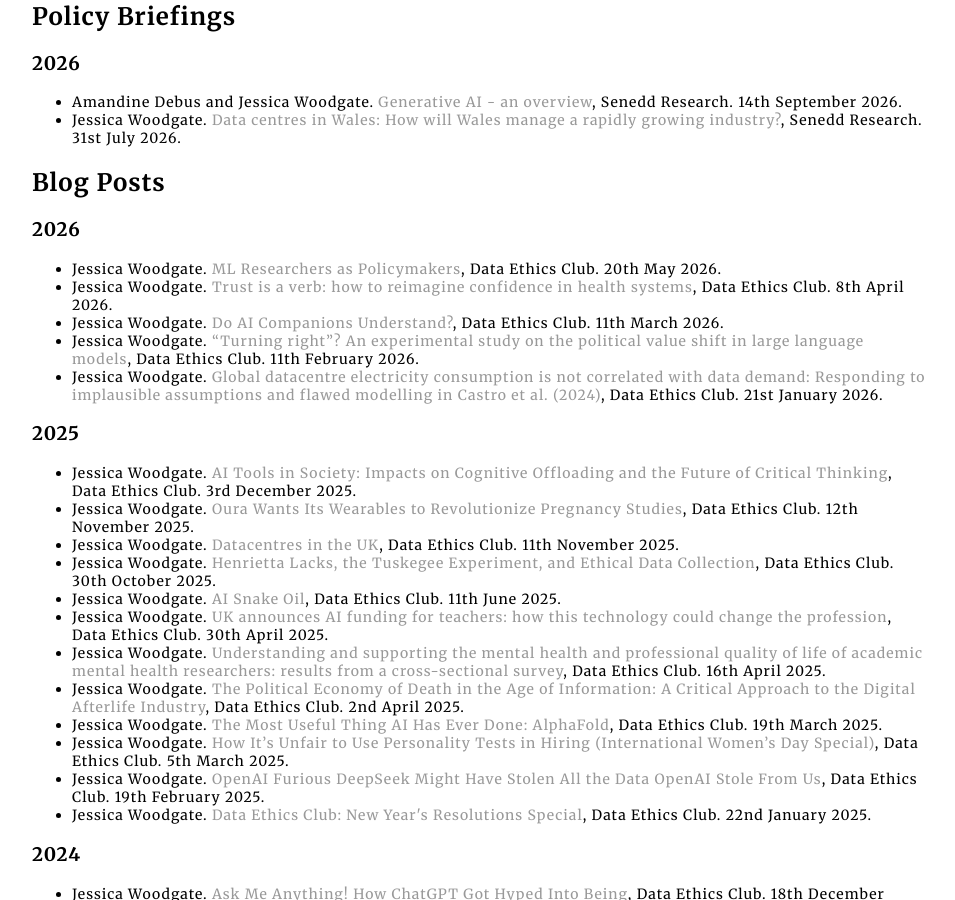
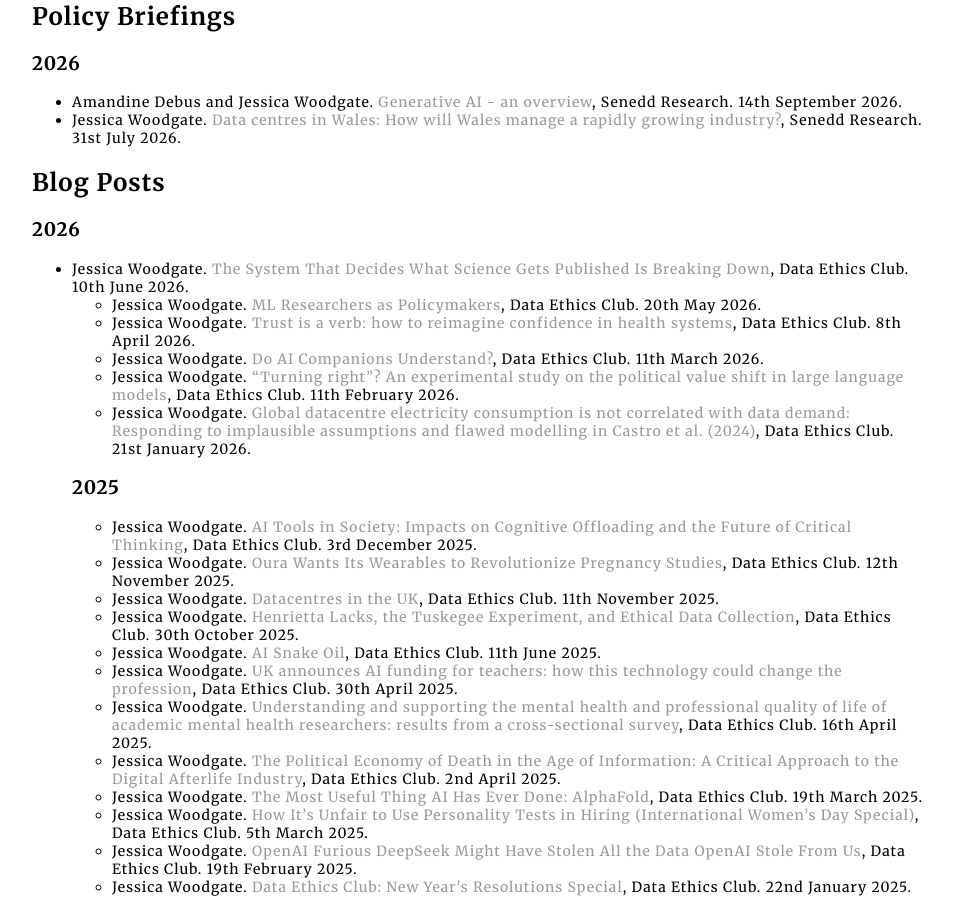
Before and after one commit to jessica-woodgate/jessica-woodgate.github.io, a Jekyll site: the page built from docs/publications/index.html, in a window 1280 px wide and 900 px high, scrolled down 1044 px. Shown: the whole window, without its empty margins (160-1115 px from the left). Built offline with Jekyll 4.4.1, drawn with Linux system fonts in a browser that asks for light colours.

Commit message:
AIA alginment reviewing and system that decides blog posts

```diff
--- a/docs/cv/index.html
+++ b/docs/cv/index.html
@@ -203,6 +203,9 @@
 						<li>Created internal guidance on using AI ethically and effectively, advised on organisational AI policies, authored and co-authored two research briefings, answered enquiries from Members of Senedd, and assisted development on internal AI tools</li>
 					</ul>
 
+					<h3>PC Member, <a href="https://aaai.org/conference/aaai/aaai-27/aia-call/">AAAI AIA track 2027</a></h3>
+					<i class="dates">October 2026</i>
+
 					<h3>PC Member, <a href="https://aaai.org/conference/aaai/aaai-27/">AAAI 2027</a></h3>
 					<i class="dates">August 2026</i>
 
--- a/docs/publications/index.html
+++ b/docs/publications/index.html
@@ -83,6 +83,11 @@
         </ul>
         <h2>Blog Posts</h2>
         <h3>2026</h3>
+        <ul class="publications-list">
+            <li>Jessica Woodgate.
+                <a href="https://dataethicsclub.com/write_ups/2026-06-10_writeup.html">The System That Decides What Science Gets Published Is Breaking Down</a>,
+                Data Ethics Club. 10th June 2026.
+            </li>
         <ul class="publications-list">
             <li>Jessica Woodgate.
                 <a href="https://dataethicsclub.com/write_ups/2026-05-20_writeup.html">ML Researchers as Policymakers</a>,
```
Also changed, not shown: docs/index.html (+5 -2 lines).
